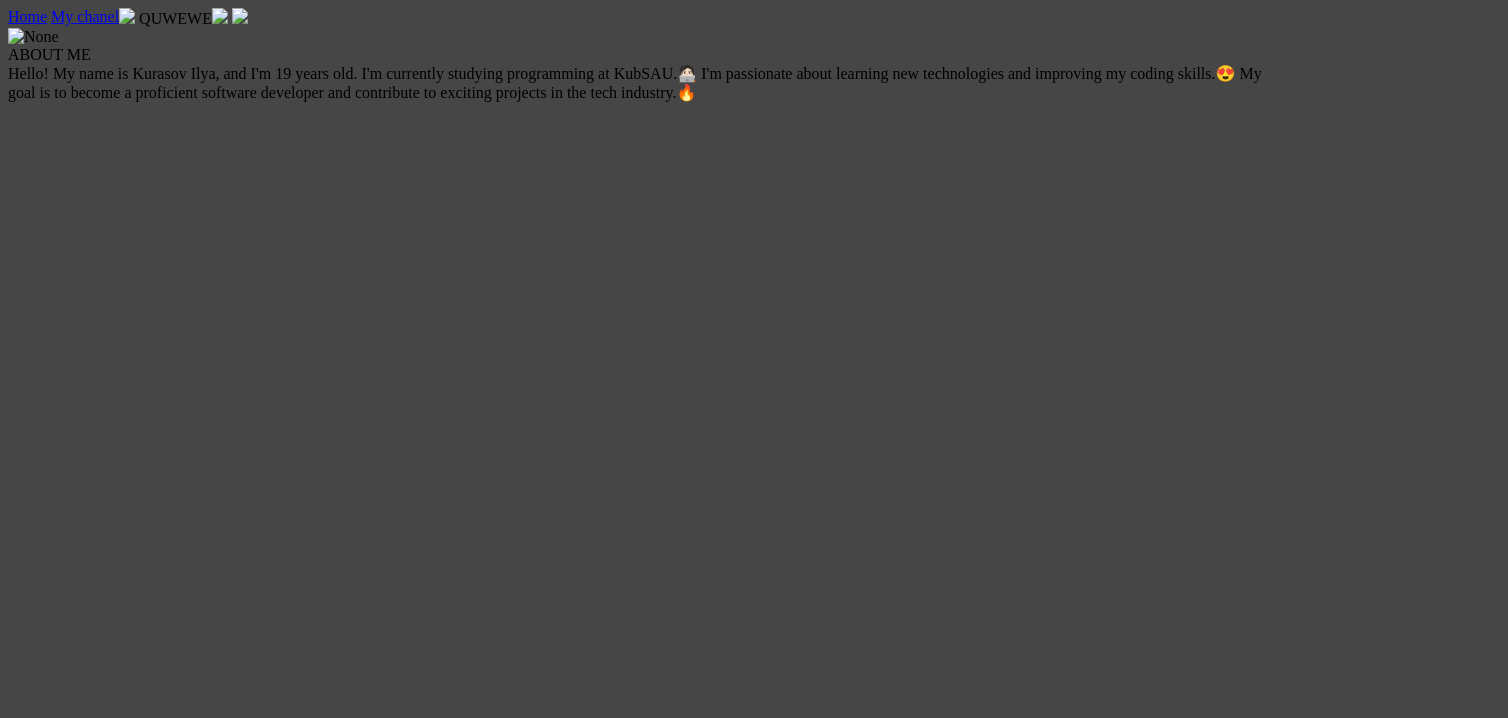
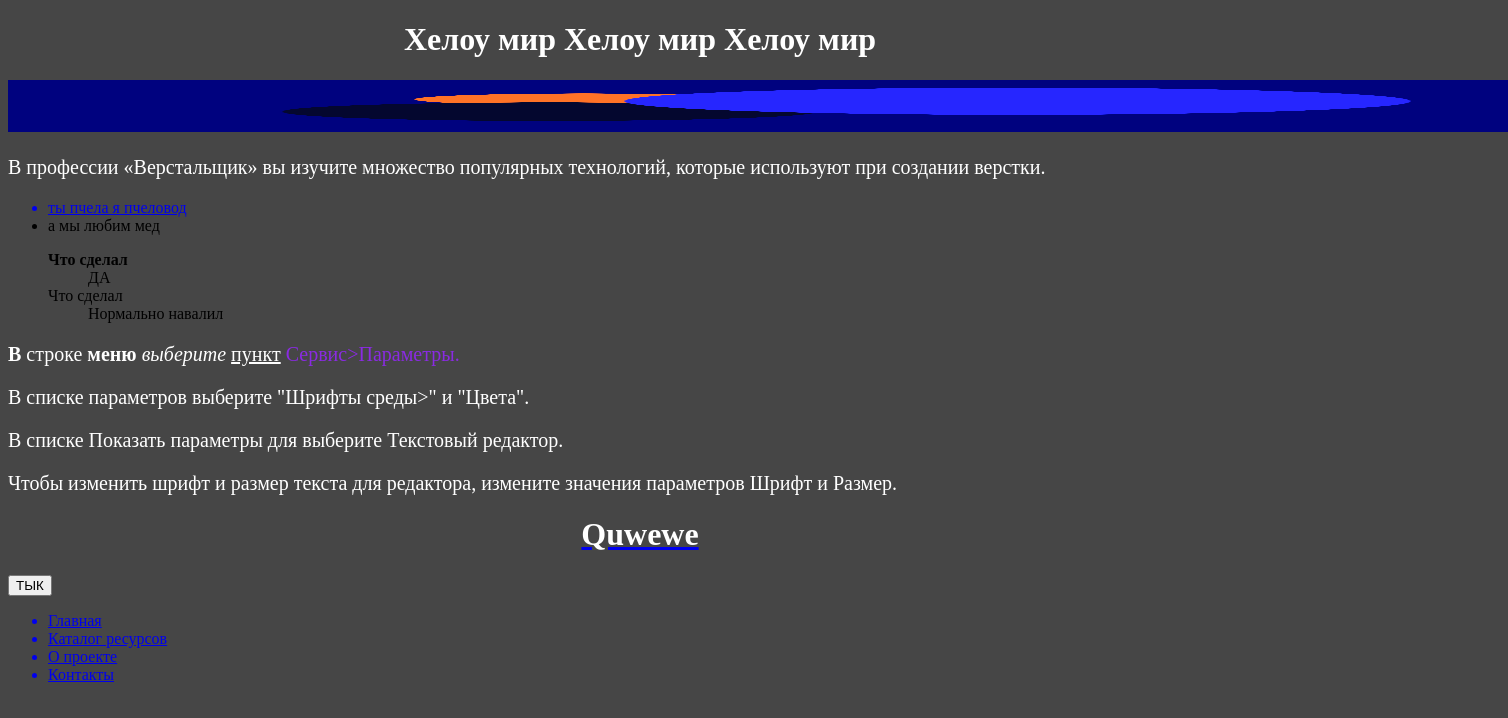
Before and after one commit to ElOneJazzz/1Qsite, a plain HTML site: page index.html in a window 1280 px wide. Shown: the whole page, 1508 px wide, since content can reach past the window. Drawn offline with Linux system fonts and the light colour scheme.

Commit message:
Update index.html

```diff
--- a/index.html
+++ b/index.html
@@ -1,53 +1,46 @@
+
 <!DOCTYPE html>
-<html lang="en, ru">
-
+<html lang="ru">
 <head>
-    <meta charset="UTF-8">
-
-    <title>Quwewe's website</title>
-    <link rel="shortcut icon" href="files/logotop.png">
-
-    <link rel="stylesheet" href="style.css">
+  <link rel="shortcut icon" href="авай 3.png">
+  <title>Quwewe's website</title>
+  <link rel="stylesheet" href="style.css">
 </head>
 <body>
-    <div id="loadingScreen">
-        <img id="logoim" src="files/logo.png"  alt="Quwewe">
-        <div id="logoText"> <img id="hand" src="files/hand.png"> Hello!  </div>
-        <div class="loader"></div>
-    </div>
 
-    <div id="mainContent">
-        <div class="topnav">
-            <div class="menu">
-            <a  href="https://youtu.be/IumYMCllMsM?si=BCV-dmI-rHunfjvb&t=12">Home</a>
-            <a  href="https://t.me/cryptoquwe/5">My chanel</a>
-        </div>
-        <div id="QlogoText"><img id="Qlogo" src="files/logo0.png"> QUWEWE</div>
-        <div class="icons">
-            <a href="http://t.me/quwewe" ><img id="TgLogo"  src="files/TgLogo.png" ></a>
-            <a href="https://github.com/ElOneJazzz" ><img id="GitHubLogo" src="files/GitHubLogo.png"></a>
-        </div>
-        </div>
-        <div id="container">
-        <div id="imageTextWrapper">
-        <img id="MeIm" title="It's me" src="files/me.jpg"  alt="None">
-        <div id="textContainer">
-        <div id="AboutMe">ABOUT ME</div>
-        <div id="HiText">  Hello! My name is Kurasov Ilya, and I'm 19 years old. I'm currently studying programming at KubSAU.🧑🏻‍💻
-            I'm passionate about learning new technologies and improving my coding skills.😍
-            My goal is to become a proficient software developer and contribute to exciting projects in the tech industry.🔥</div>
-        </div>
-        </div>
-        </div>
-        </div>
-    </div>
+  <h1 title="Песня манеры" >Хелоу мир Хелоу мир Хелоу мир </h1>
+ <a href="#Author" > <img src="123.png" height="52" width="1500" title="ССЫЛКА НА МЕНЯ" > </a>
+  <p  text-align: center>
+    В профессии «Верстальщик» вы изучите множество популярных технологий,
+    которые используют при создании верстки.
+  </p>
+  <ul>
+    <a href ="http://vk.com"><li > ты пчела я пчеловод </li></a>
+    <li> а мы любим мед </li>
 
-  <script>
-        function showMainContent() {
-            document.getElementById('loadingScreen').style.display = 'none';
-            document.getElementById('mainContent').style.display = 'block';
-              document.querySelector('.topnav').style.display = 'flex';
-        }
-        setTimeout(showMainContent, 2500);  /* 2500 */
-    </script>
+    <dl>
+      <dt><b>Что сделал</b></dt>
+      <dd>ДА</dd>
+
+
+      <dt>Что сделал</dt>
+      <dd>Нормально навалил</dd>
+    </dl>
+  </ul>
+  <p  text-align: center> <strong>В</strong> строке <b>меню</b> <i>выберите</i> <u>пункт</u> <span style="color: blueviolet;"> Сервис>Параметры. </span></p>
+  <p> В списке параметров выберите "Шрифты среды>" и "Цвета".</p>
+  <p> В списке Показать параметры для выберите Текстовый редактор.</p>
+  <p id="Author">Чтобы изменить шрифт и размер текста для редактора, измените значения параметров Шрифт и Размер.</p>
+
+
+  <a  href = "http://t.me/quwewe"  target="_blank" title="Ссылка на автора"> <h1  >Quwewe</h1> </a>
+  <input type="submit" value="ТЫК">
+  <main>
+    <ul>
+      <a href="#vk.com"><li>Главная</li></a>
+      <a href="#vk.com"><li>Каталог ресурсов</li></a>
+      <a href="#vk.com"><li>О проекте</li></a>
+      <a href="#vk.com"><li>Контакты</li></a>
+    </ul>
+
 </body>
```
